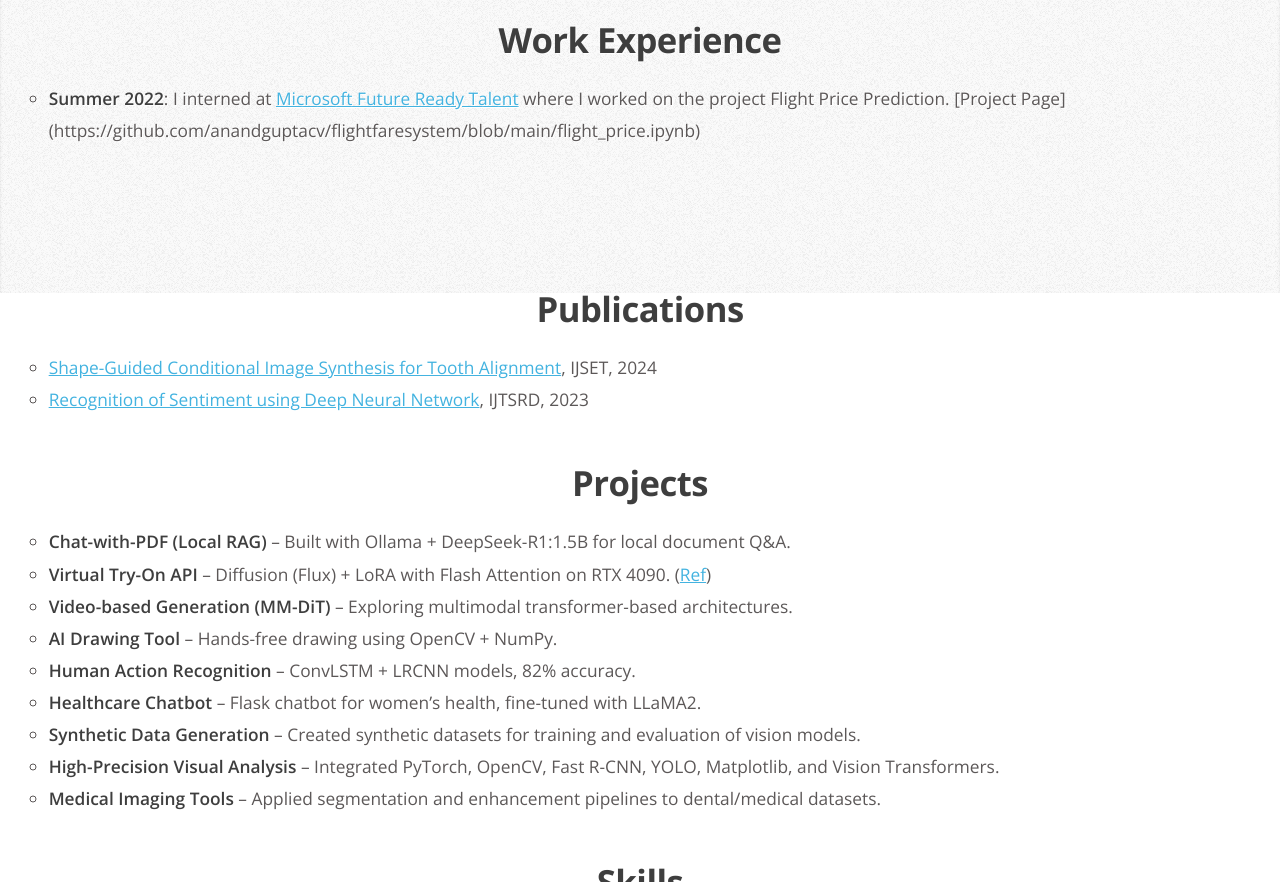
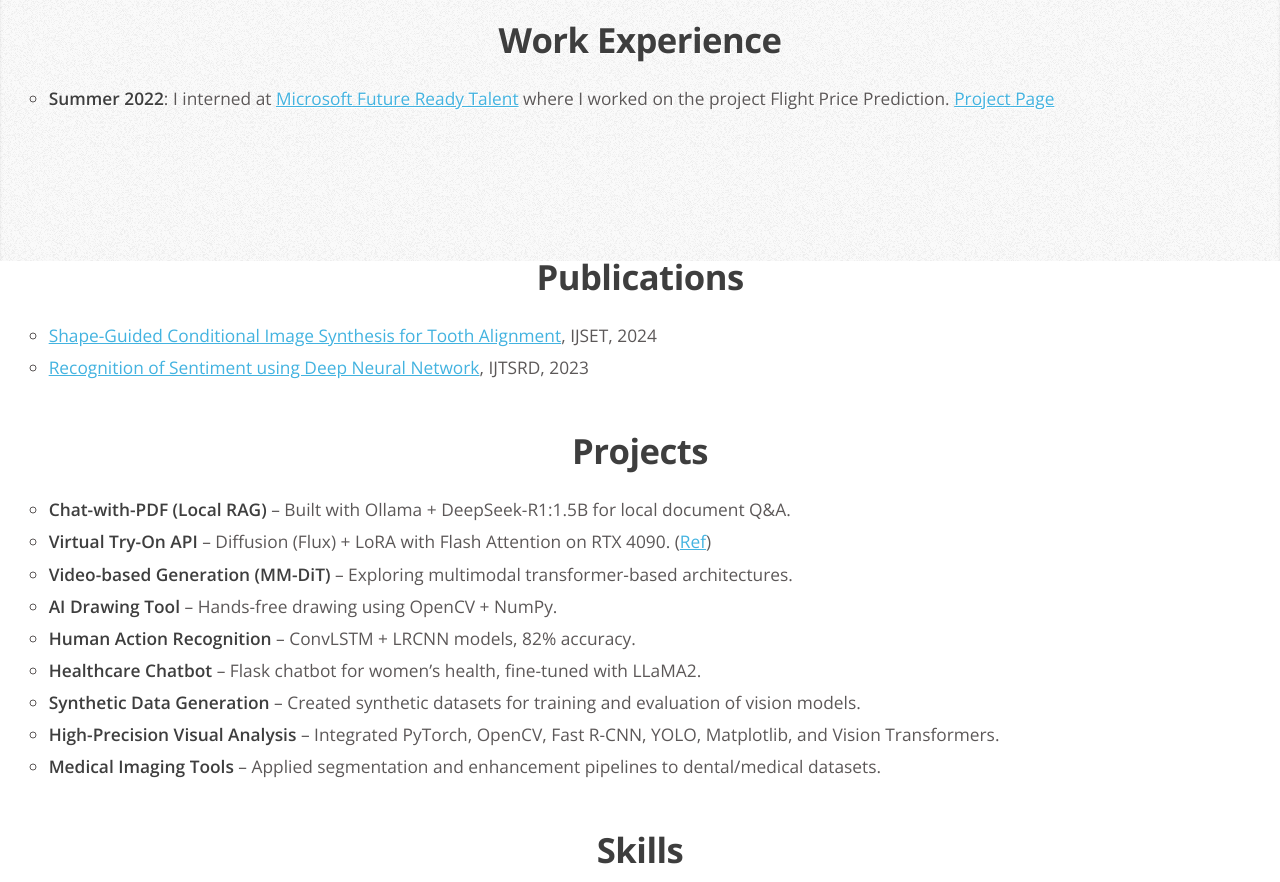
Before and after one commit to DevilANANDGupta/ANANDGUPTA, a plain HTML site: page index.html in a window 1280 px wide. Shown: the part 976-1858 px from the top of the page. Drawn offline with nearby package versions, Linux system fonts and the light colour scheme; some packages are replaced by stand-ins of ours; some icons are missing.

Commit message:
init changes

```diff
--- a/index.html
+++ b/index.html
@@ -105,7 +105,7 @@
 							<h2 align="center">Work Experience</h2>
 								<ul style="list-style-type:circle;margin-bottom: 0.5em;margin-left: 0.5em;">
 								<li>
-									<strong>Summer 2022</strong>: I interned at <a href="https://learn.microsoft.com/en-us/training/" target="_blank">Microsoft Future Ready Talent</a> where I worked on the project Flight Price Prediction. [Project Page](https://github.com/anandguptacv/flightfaresystem/blob/main/flight_price.ipynb)
+									<strong>Summer 2022</strong>: I interned at <a href="https://learn.microsoft.com/en-us/training/" target="_blank">Microsoft Future Ready Talent</a> where I worked on the project Flight Price Prediction. <a href="https://github.com/anandguptacv/flightfaresystem/blob/main/flight_price.ipynb">Project Page</a>
 								</li>
 						</div>
 					<!--</div>-->
```
